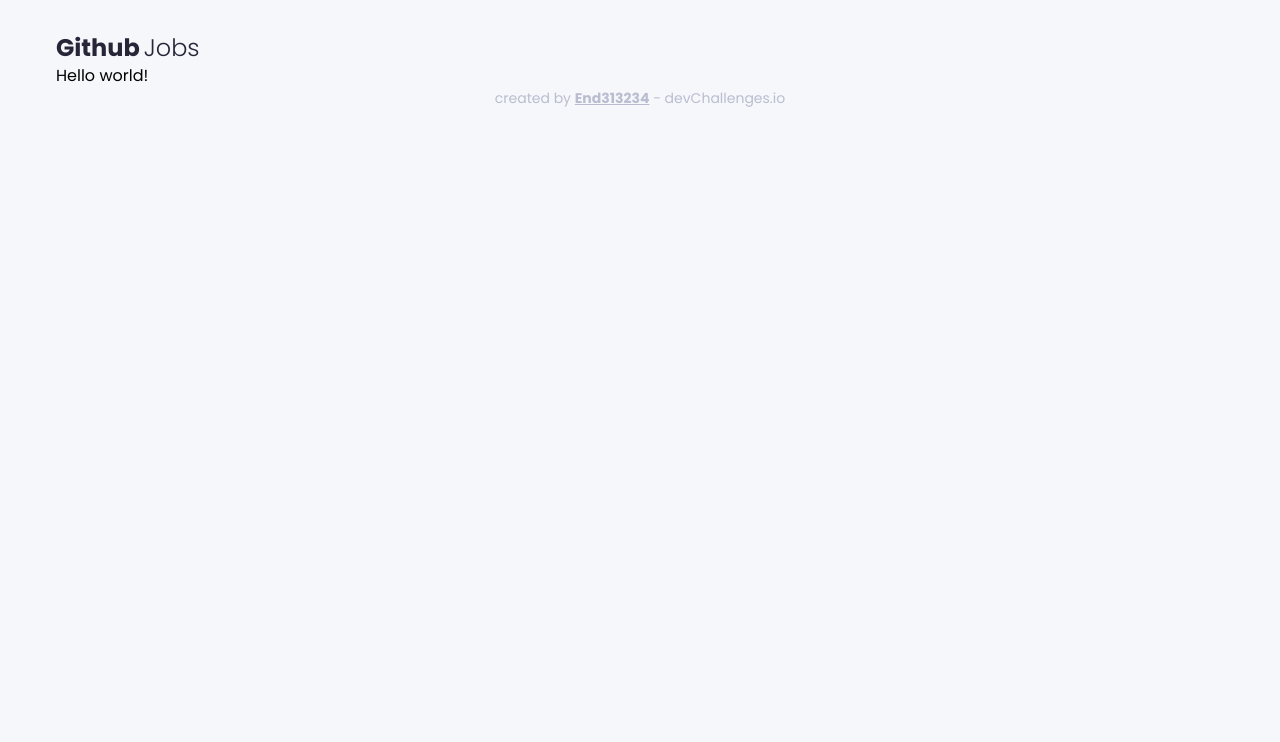
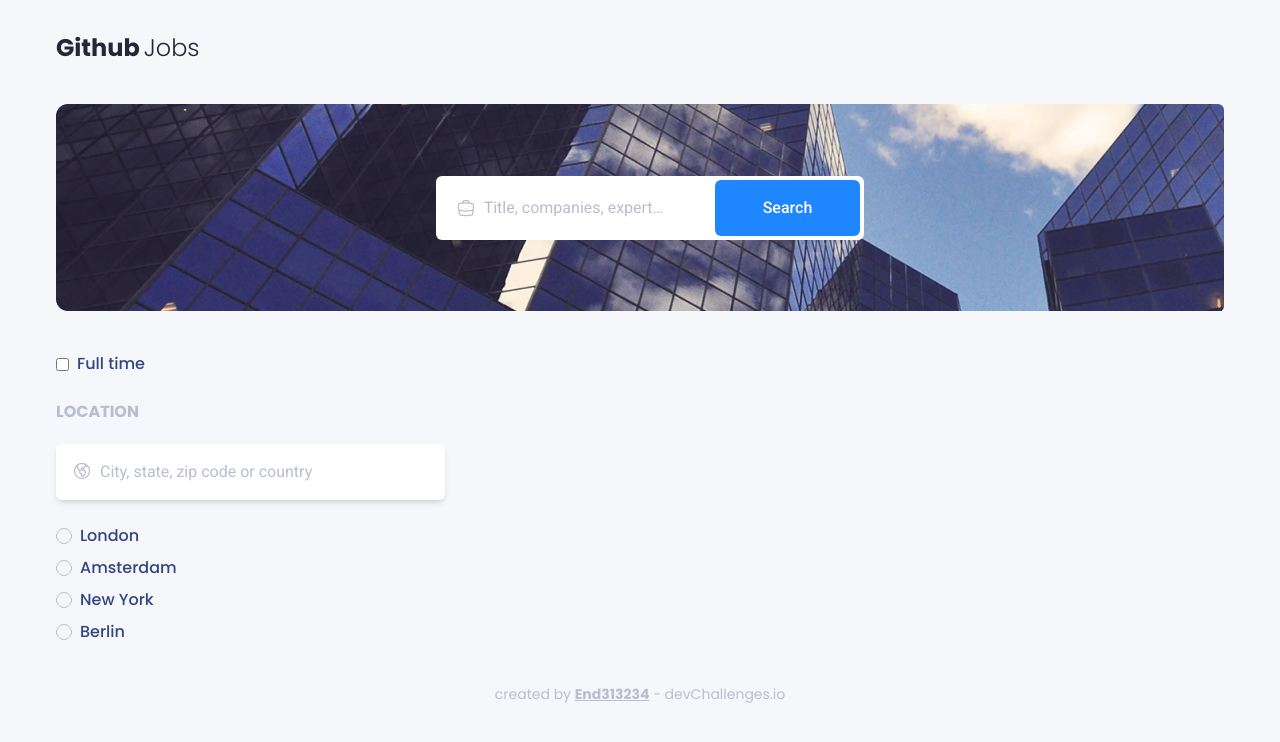
Before and after one commit to End313234/github-jobs-challenge, a Next.js app: page / in a window 1280 px wide. Shown: the top 742 px of the page. Built offline with nearby package versions, Linux system fonts and the light colour scheme.

Commit message:
feat: add search params

```diff
--- a/package.json
+++ b/package.json
@@ -9,6 +9,8 @@
     "lint": "next lint"
   },
   "dependencies": {
+    "@headlessui/react": "^1.7.7",
+    "@heroicons/react": "^2.0.13",
     "@types/node": "18.11.10",
     "@types/react": "18.0.25",
     "@types/react-dom": "18.0.9",
--- /dev/null
+++ b/src/data/places.json
@@ -0,0 +1,18 @@
+[
+	{
+		"name": "London",
+		"label": "london"
+	},
+	{
+		"name": "Amsterdam",
+		"label": "amsterdam"
+	},
+	{
+		"name": "New York",
+		"label": "new-york"
+	},
+	{
+		"name": "Berlin",
+		"label": "berlin"
+	}
+]
--- a/src/styles/globals.css
+++ b/src/styles/globals.css
@@ -8,7 +8,7 @@ body {
 }
 
 body {
-	@apply bg-stone-100 px-14 py-8;
+	@apply bg-stone-100 px-4 py-8 md:px-14;
 }
 
 h1,
@@ -24,3 +24,15 @@ h1 {
 p {
 	@apply text-blue-800;
 }
+
+button {
+	@apply py-2 px-6 text-sm md:text-base md:py-4 md:px-12 rounded-md bg-blue-500 text-white font-roboto font-medium transition-all hover:brightness-90 focus:brightness-90;
+}
+
+input {
+	@apply rounded-md font-roboto text-gray-300 placeholder:text-gray-300 placeholder:text-ellipsis text-ellipsis focus:ring-2 focus:ring-blue-500 focus:outline-none;
+}
+
+.icon {
+	@apply w-5 h-5;
+}
--- /dev/null
+++ b/src/types/place.ts
@@ -0,0 +1,4 @@
+export interface Place {
+	name: string;
+	label: string;
+}
--- /dev/null
+++ b/src/web/components/radio-group/index.tsx
@@ -0,0 +1,36 @@
+import { Dispatch, FC, SetStateAction } from "react";
+import { Place } from "types/place";
+import { RadioGroup } from "@headlessui/react";
+import places from "data/places.json";
+
+interface RadioGroupForPlacesProps {
+	selectedPlace: Place;
+	setSelectedPlace: Dispatch<SetStateAction<Place>>;
+}
+
+export const RadioGroupForPlaces: FC<RadioGroupForPlacesProps> = ({ selectedPlace, setSelectedPlace }) => {
+	return (
+		<RadioGroup value={selectedPlace} onChange={setSelectedPlace}>
+			<RadioGroup.Label className="sr-only">Places</RadioGroup.Label>
+			<div className="flex flex-col gap-2">
+				{
+					places.map(({ name, label }) => (
+						<RadioGroup.Option
+							key={label}
+							value={name}
+						>
+							{({ active, checked }) => (
+								<div className="flex items-center gap-2">
+									<div className={`rounded-full flex items-center justify-center border w-4 h-4 ${checked ? "border-blue-500" : "border-gray-300"}`}>
+										<div className={` w-3 h-3 rounded-full transition-all ${checked ? "bg-blue-500" : "bg-transparent"}`} />
+									</div>
+									<p className="font-medium ">{name}</p>
+								</div>
+							)}
+						</RadioGroup.Option>
+					))
+				}
+			</div>
+		</RadioGroup>
+	);
+}
--- a/src/web/layouts/with-header-and-footer/index.tsx
+++ b/src/web/layouts/with-header-and-footer/index.tsx
@@ -6,7 +6,7 @@ export const LayoutWithHeaderAndFooter: LayoutWithChildren = ({ children }) => {
 	return (
 		<>
 			<Header />
-			<main>{children}</main>
+			<main className="my-10">{children}</main>
 			<Footer />
 		</>
 	);
--- a/src/web/pages/home/index.tsx
+++ b/src/web/pages/home/index.tsx
@@ -1,9 +1,55 @@
-import { FC } from "react";
+import { FC, useState } from "react";
+import { BriefcaseIcon, GlobeAmericasIcon } from "@heroicons/react/24/outline"
+import places from "data/places.json"
+import { Place } from "types/place";
+import { RadioGroupForPlaces } from "web/components/radio-group";
 
 export const Home: FC = () => {
+	const [selectedPlace, setSelectedPlace] = useState<Place>(places[0])
+
 	return (
 		<>
-			Hello world!
+			<section className="flex h-full items-center justify-center bg-buildings-pattern bg-cover py-[72px] rounded-md">
+				<span>
+					<BriefcaseIcon className="icon relative left-10 text-gray-300 z-20" />
+				</span>
+				<div className="group flex items-center justify-center">
+					<input
+						type="text"
+						className="py-3 text-sm rounded-r-none px-12 z-10 w-full md:py-5 md:text-base"
+						placeholder="Title, companies, expertise or benefits"
+					/>
+					<div className="bg-white py-1 rounded-r-md pr-1 mr-4 group-focus:ring-2 group-focus:ring-blue-500 group-focus:outline-none md:mr-0">
+						<button>
+							Search
+						</button>
+					</div>
+				</div>
+			</section>
+			<section className="mt-10">
+				<div className="flex flex-col gap-6">
+					<div className="flex gap-2 items-center">
+						<input type="checkbox" name="full-time" />
+						<label htmlFor="full-time" className="text-blue-800 font-medium">Full time</label>
+					</div>
+					<div>
+						<h3 className="uppercase text-gray-300">location</h3>
+						<div>
+							<span>
+								<GlobeAmericasIcon className="icon m-0 text-gray-300 z-20 relative top-[2.3rem] left-4" />
+							</span>
+							<input
+								type="text"
+								placeholder="City, state, zip code or country"
+								className="py-4 shadow-md pr-0 w-full max-w-xl pl-11 z-10 md:w-1/3"
+							/>
+						</div>
+						<div className="mt-6">
+							<RadioGroupForPlaces selectedPlace={selectedPlace} setSelectedPlace={setSelectedPlace} />
+						</div>
+					</div>
+				</div>
+			</section>
 		</>
 	);
 };
--- a/tailwind.config.js
+++ b/tailwind.config.js
@@ -20,6 +20,9 @@ module.exports = {
 					100: "#F6F7FB",
 				},
 			},
+			backgroundImage: {
+				"buildings-pattern": "url('/buildings-pattern.webp')",
+			},
 		},
 	},
 	plugins: [],
```
Also changed, not shown: public/buildings-pattern.webp (renamed from public/input-background.webp), 1 other file (tests, documents, lock files or other folders).
